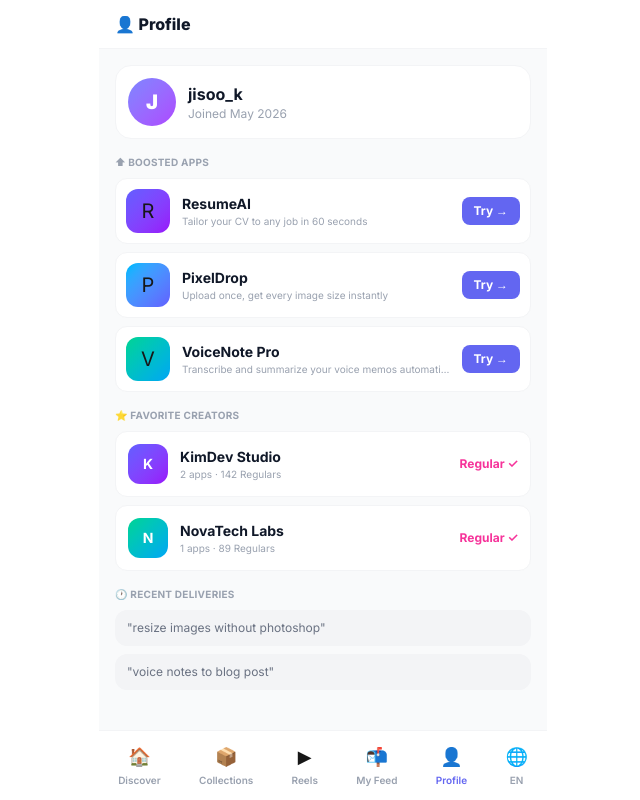
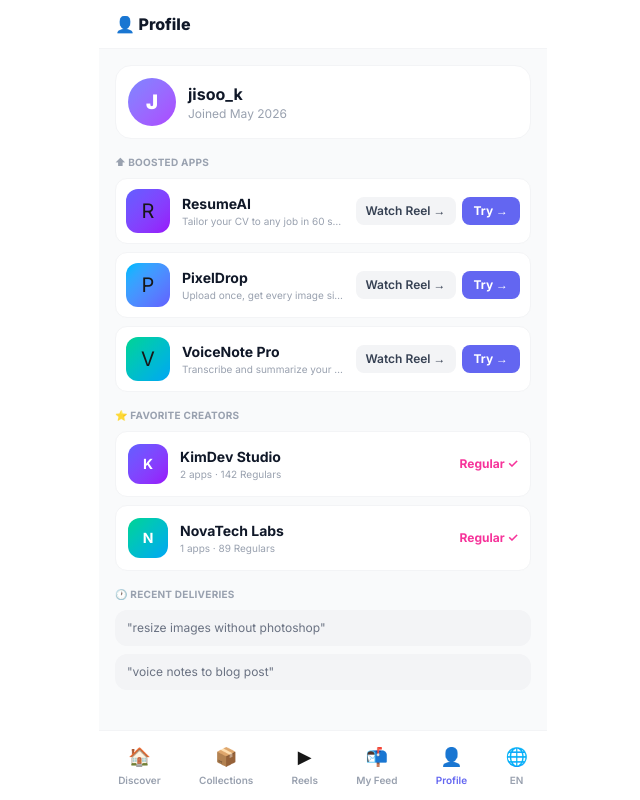
Before and after one commit to hyun9junn/AppDrop, a Next.js app: page /profile in a window 1280 px wide. Shown: the whole page, without its empty margins (317-957 px from the left). Built offline with nearby package versions, Linux system fonts and the light colour scheme.

Commit message:
feat: add Watch Reel link to AppRow

```diff
--- a/components/app/AppRow.tsx
+++ b/components/app/AppRow.tsx
@@ -17,13 +17,21 @@ export default function AppRow({ app }: { app: App }) {
         <p className="font-bold text-gray-900 text-sm truncate">{a.title}</p>
         <p className="text-[10px] text-gray-400 truncate">{a.tagline}</p>
       </div>
+      <div className="flex gap-1.5 flex-shrink-0">
+        <Link
+          href={`/reel/${app.id}`}
+          className="bg-gray-100 text-gray-700 rounded-lg px-2.5 py-1.5 text-xs font-semibold"
+        >
+          {t('reel.watch')}
+        </Link>
         <Link
           href={a.link}
           target="_blank"
-        className="bg-brand text-white rounded-lg px-3 py-1.5 text-xs font-bold flex-shrink-0"
+          className="bg-brand text-white rounded-lg px-3 py-1.5 text-xs font-bold"
         >
           {t('app.try')}
         </Link>
       </div>
+    </div>
   )
 }
```
Lines whose indentation alone changed are shown as unchanged.
